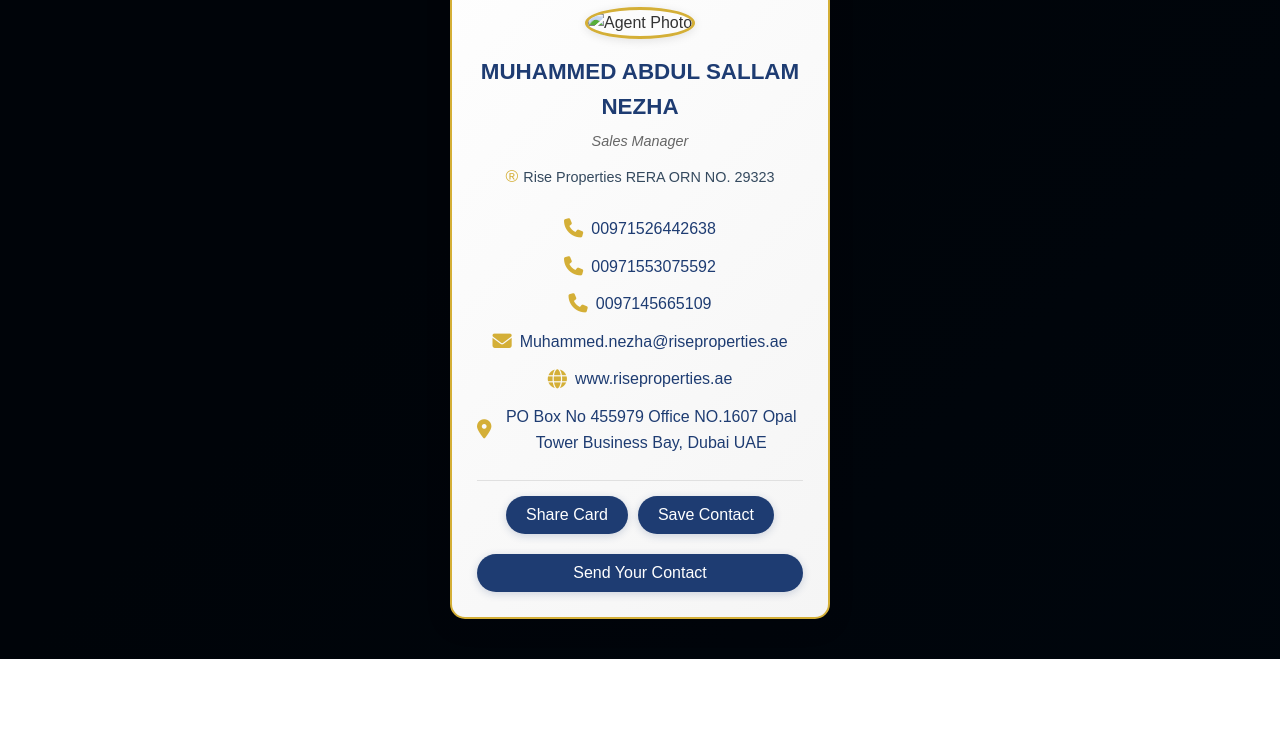
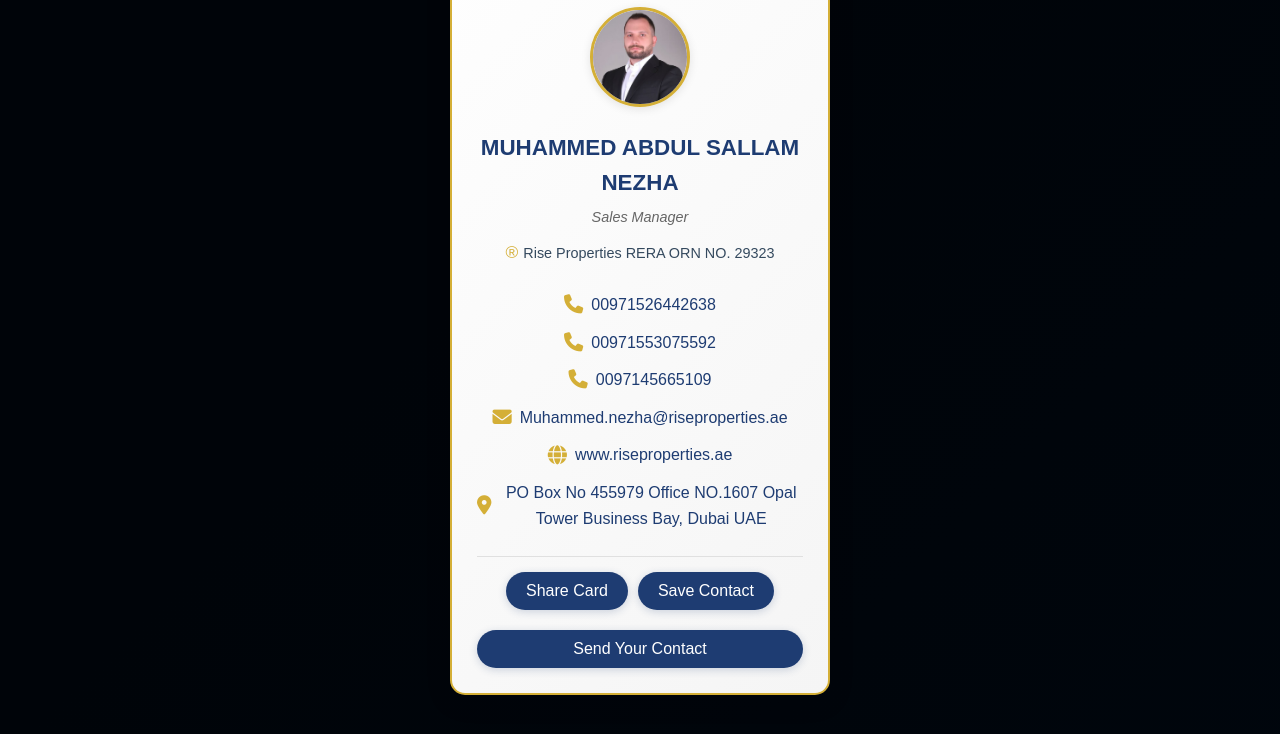
Before and after one commit to Diplomat-Rise/MUHAMMED_ABDUL_SALLAM_NEZHA, a plain HTML site: page index.html in a window 1280 px wide. Shown: the part 204-938 px from the top of the page. Before the commit the page ends 863 px from the top, so only its background shows below. Drawn offline with Linux system fonts and the light colour scheme.

Commit message:
Update index.html

```diff
--- a/index.html
+++ b/index.html
@@ -24,7 +24,7 @@
     </div>
 
     <div class="agent-section">
-      <img src="img/MUHAMMED_ABDUL_SALLAM_NEZHA.jpg" alt="Agent Photo" class="agent-photo">
+      <img src="img/MUHAMMED_ABDUL_SALLAM_NEZHA.PNG" alt="Agent Photo" class="agent-photo">
       <h3 class="agent-name">MUHAMMED ABDUL SALLAM NEZHA </h3>
       <p class="agent-role">Sales Manager</p>
       <p class="agent-registration"><span class="registration-symbol">®</span> Rise Properties RERA ORN NO. 29323</p>
```
